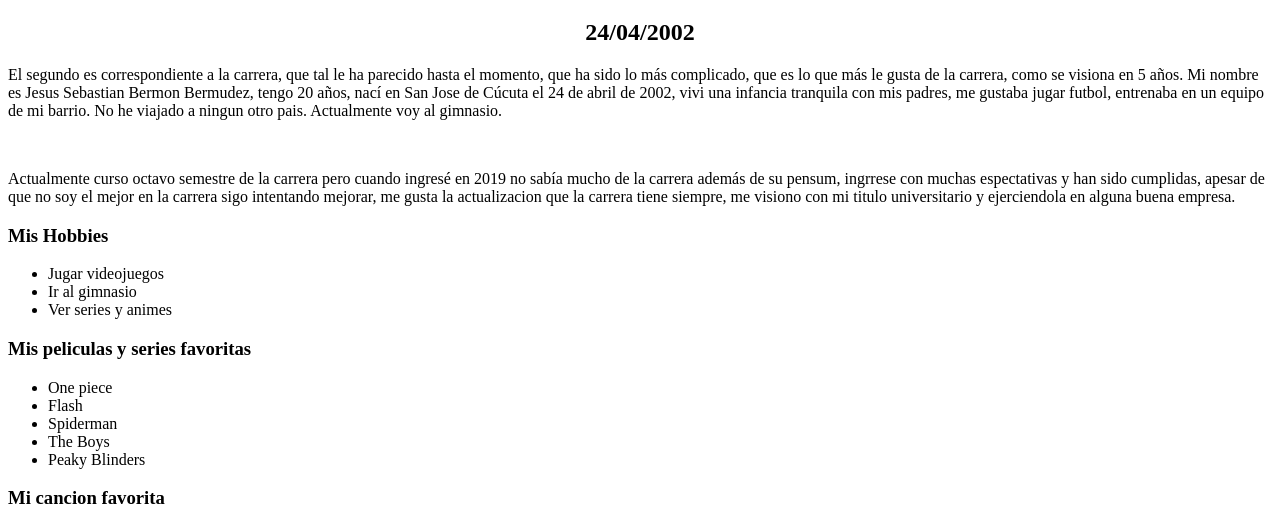
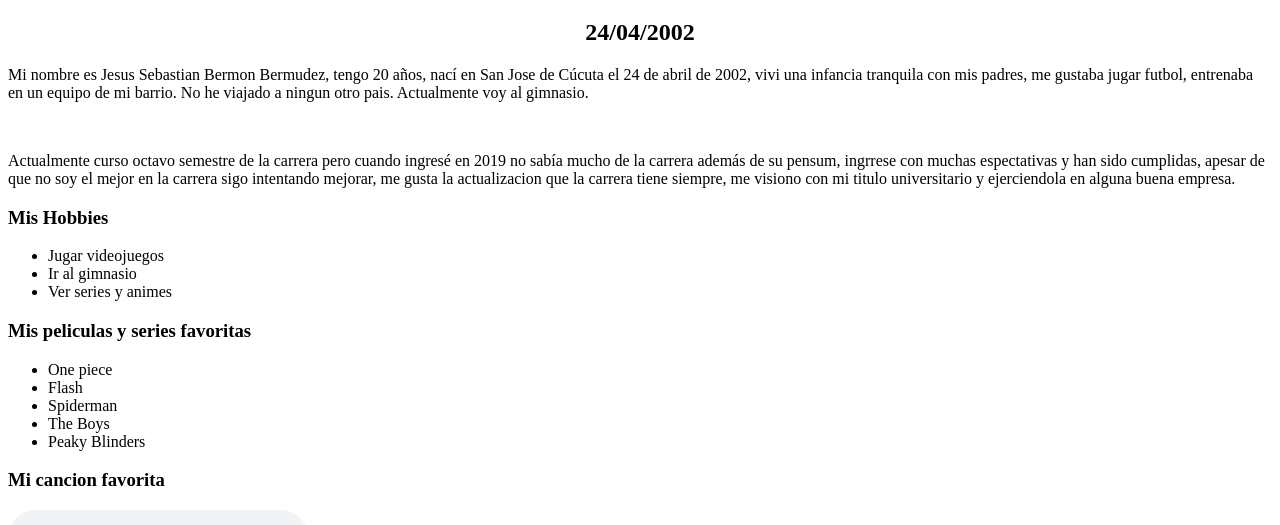
Before and after one commit to Sebastian21-p/Actividad-Html, a plain HTML site: page index.html in a window 1280 px wide. Shown: the part 269-794 px from the top of the page. Drawn offline with Linux system fonts and the light colour scheme.

Commit message:
Corrección

```diff
--- a/index.html
+++ b/index.html
@@ -13,10 +13,6 @@
     <h2>24/04/2002</h2>
 
 <p>
-    El segundo es correspondiente a la carrera, que tal le ha parecido hasta el momento,
-    que ha sido lo más complicado,
-    que es lo que más le gusta de la carrera, como se visiona en 5 años.
-
     Mi nombre es Jesus Sebastian Bermon Bermudez, tengo 20 años, nací en San Jose de Cúcuta el 24 de abril de 2002,
     vivi una infancia tranquila con mis padres, me gustaba jugar futbol, entrenaba en un equipo de mi barrio.
     No he viajado a ningun otro pais. Actualmente voy al gimnasio.
```
